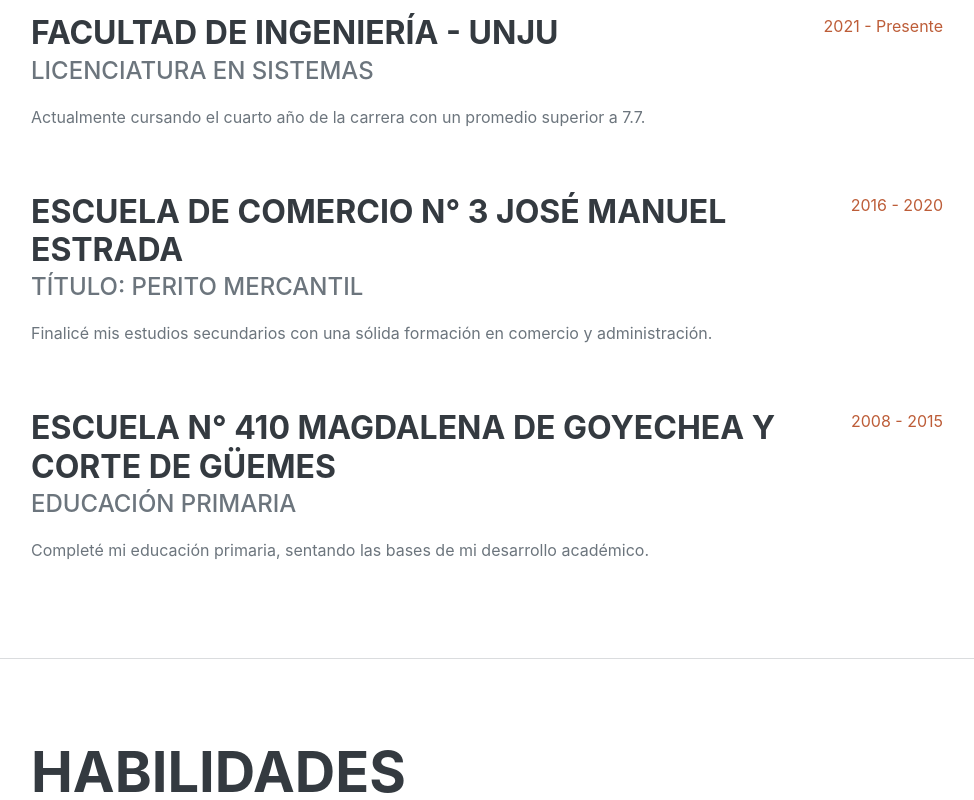
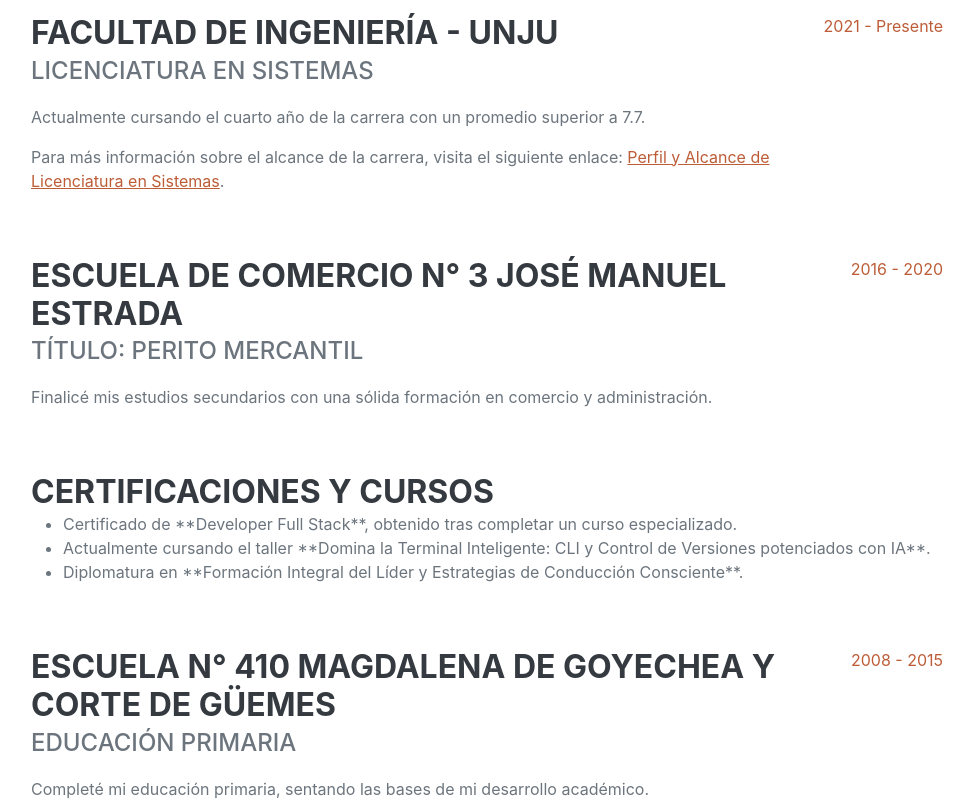
Before and after one commit to Danico19827/Portfolio-Taller, a plain HTML site: page index.html in a window 1280 px wide. Shown: the part 982-1782 px from the top of the page, without its empty margins (289-1263 px from the left). Drawn offline with nearby package versions, Linux system fonts and the light colour scheme; a web font is replaced by a local one.

Commit message:
Implementación de información adicional

```diff
--- a/index.html
+++ b/index.html
@@ -42,8 +42,8 @@
                         <span class="text-primary">Taritolay</span>
                     </h1>
                     <div class="subheading mb-5">
-                        3542 Berry Street · Cheyenne Wells, CO 80810 · (317) 585-8468 ·
-                        <a href="mailto:name@email.com">name@email.com</a>
+                        +54 9 3883358683 ·
+                        <a href="mailto:nicco19822@gmail.com">nicco19822@gmail.com</a>
                     </div>
                     <p class="lead mb-5">
                         Soy Nicolás Daniel Taritolay, un joven de 21 años apasionado por el mundo de la tecnología. Me esfuerzo constantemente por mejorar mis habilidades y conocimientos en esta área, ya que creo firmemente en el impacto positivo que la tecnología puede tener en la sociedad. Mi objetivo es convertirme en un profesional destacado en el ámbito de los sistemas y el desarrollo tecnológico, contribuyendo con soluciones innovadoras y efectivas.
@@ -60,6 +60,10 @@
                             <h3 class="mb-0">Facultad de Ingeniería - UNJu</h3>
                             <div class="subheading mb-3">Licenciatura en Sistemas</div>
                             <p>Actualmente cursando el cuarto año de la carrera con un promedio superior a 7.7.</p>
+                            <p>
+                                Para más información sobre el alcance de la carrera, visita el siguiente enlace:
+                                <a href="https://fi.unju.edu.ar/carreras/perfil-alcance/lic-sistemas.html" target="_blank">Perfil y Alcance de Licenciatura en Sistemas</a>.
+                            </p>
                         </div>
                         <div class="flex-shrink-0"><span class="text-primary">2021 - Presente</span></div>
                     </div>
@@ -70,6 +74,22 @@
                             <p>Finalicé mis estudios secundarios con una sólida formación en comercio y administración.</p>
                         </div>
                         <div class="flex-shrink-0"><span class="text-primary">2016 - 2020</span></div>
+                    </div>
+                    <div class="d-flex flex-column flex-md-row justify-content-between mb-5">
+                        <div class="flex-grow-1">
+                            <h3 class="mb-0">Certificaciones y Cursos</h3>
+                            <ul>
+                                <li>
+                                    Certificado de **Developer Full Stack**, obtenido tras completar un curso especializado.
+                                </li>
+                                <li>
+                                    Actualmente cursando el taller **Domina la Terminal Inteligente: CLI y Control de Versiones potenciados con IA**.
+                                </li>
+                                <li>
+                                    Diplomatura en **Formación Integral del Líder y Estrategias de Conducción Consciente**.
+                                </li>
+                            </ul>
+                        </div>
                     </div>
                     <div class="d-flex flex-column flex-md-row justify-content-between">
                         <div class="flex-grow-1">
```
